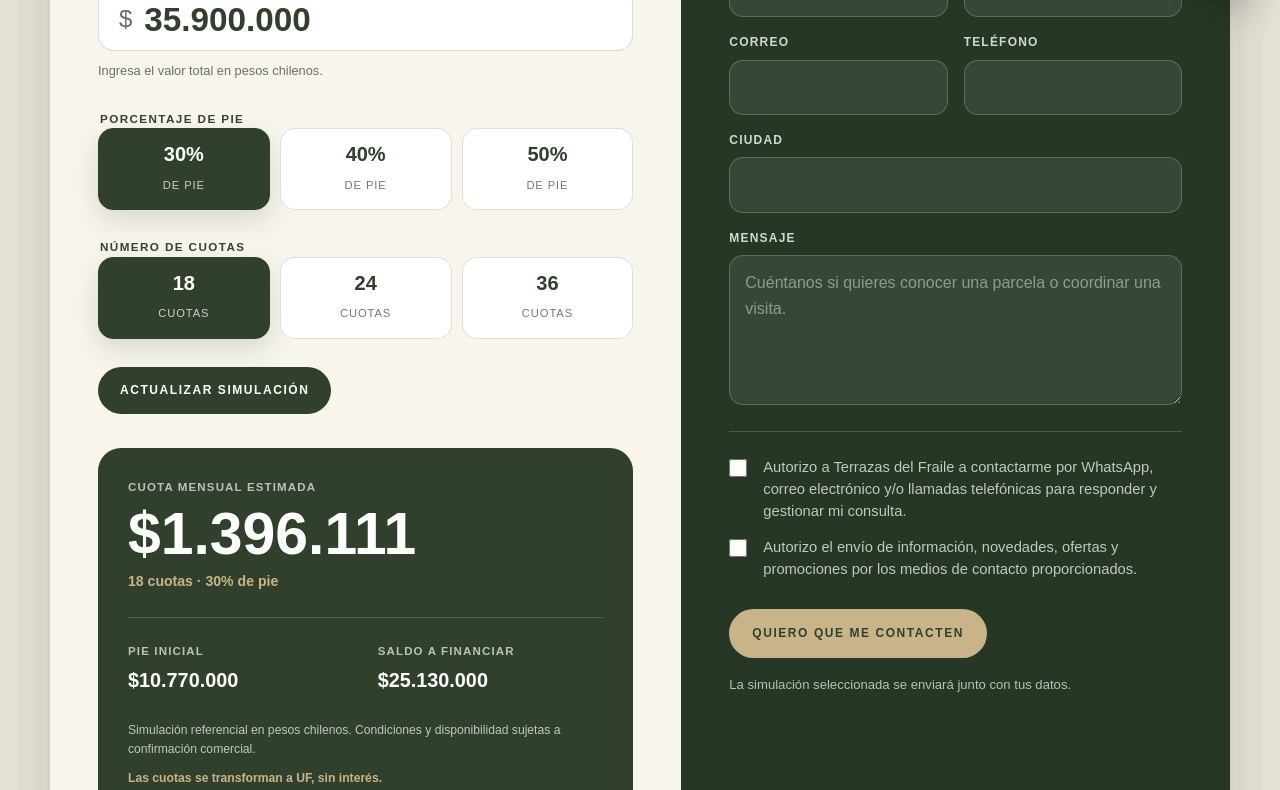
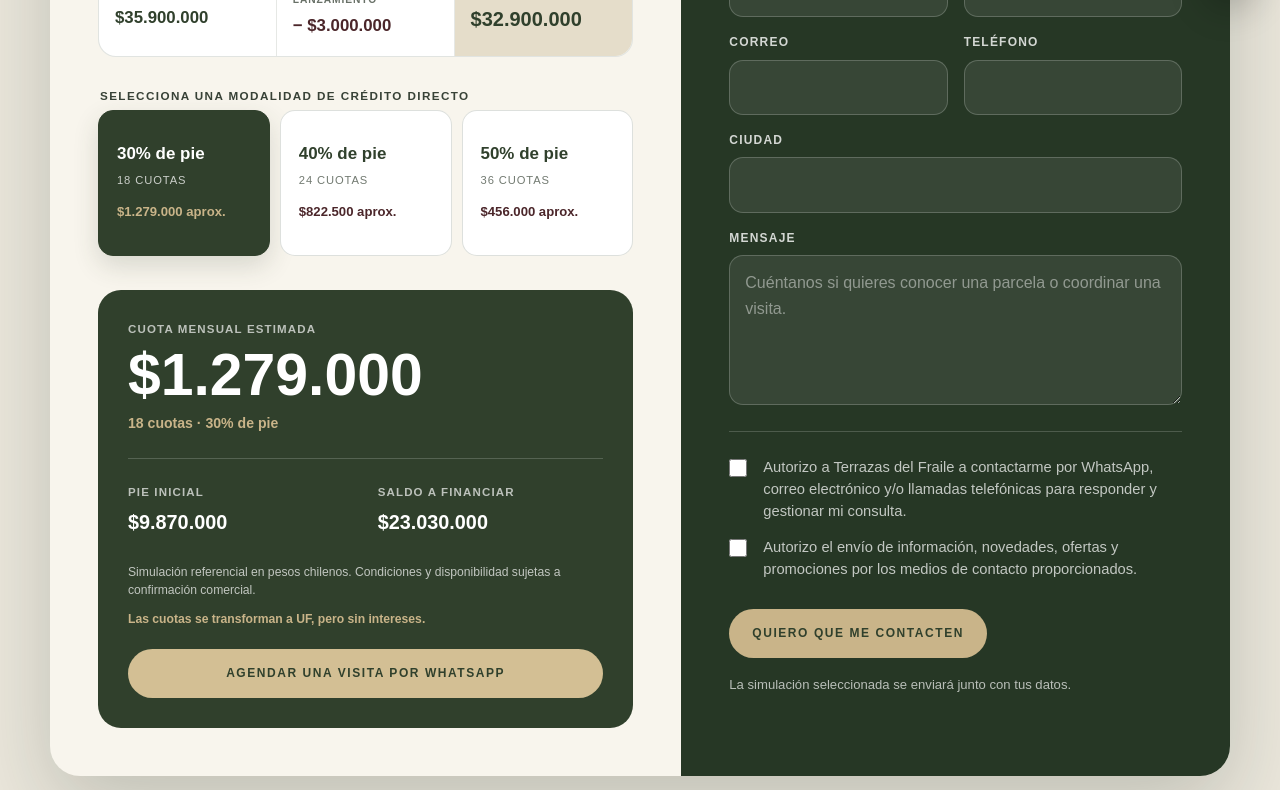
Before and after one commit to aorrego-wq/terrazasdelfraile, a plain HTML site: page simulador-credito-directo.html in a window 1280 px wide. Shown: the part 780-1570 px from the top of the page. Drawn offline with Linux system fonts and the light colour scheme.

Commit message:
up simulador

```diff
--- a/assets/css/styles.css
+++ b/assets/css/styles.css
@@ -489,6 +489,14 @@ h2{font-size:clamp(1.65rem,2.42vw,2.65rem);line-height:1.12}
 .simulator-panel-heading{display:flex;align-items:flex-start;justify-content:space-between;gap:20px;margin-bottom:34px}
 .simulator-panel h2,.simulator-contact-panel h2{font-size:clamp(2.1rem,3.5vw,3.8rem)}
 .simulator-no-interest{flex:0 0 auto;display:inline-flex;align-items:center;min-height:34px;padding:7px 13px;border:1px solid rgba(48,64,44,.18);border-radius:999px;color:var(--forest);font-size:.68rem;font-weight:700;letter-spacing:.12em;text-transform:uppercase}
+.simulator-price-summary{display:grid;grid-template-columns:repeat(3,minmax(0,1fr));margin-bottom:30px;overflow:hidden;border:1px solid rgba(48,64,44,.14);border-radius:18px;background:#fff}
+.simulator-price-summary>div{display:grid;align-content:center;gap:5px;min-height:92px;padding:16px;border-right:1px solid rgba(48,64,44,.12)}
+.simulator-price-summary>div:last-child{border-right:0}
+.simulator-price-summary span{color:#697168;font-size:.64rem;font-weight:700;letter-spacing:.09em;text-transform:uppercase}
+.simulator-price-summary strong{color:var(--forest);font-size:1.05rem;font-variant-numeric:tabular-nums}
+.simulator-price-summary .simulator-price-discount strong{color:var(--wine)}
+.simulator-price-summary .simulator-price-final{background:#e5ddca}
+.simulator-price-summary .simulator-price-final strong{font-size:1.25rem}
 .simulator-form{display:grid;gap:28px}
 .simulator-field,.simulator-fieldset{display:grid;gap:10px;margin:0;padding:0;border:0}
 .simulator-field>label,.simulator-fieldset legend{font-size:.73rem;font-weight:700;letter-spacing:.12em;text-transform:uppercase;color:#384237}
@@ -507,6 +515,12 @@ h2{font-size:clamp(1.65rem,2.42vw,2.65rem);line-height:1.12}
 .simulator-choice input:checked+span{border-color:var(--forest);background:var(--forest);color:#fff;box-shadow:0 10px 26px rgba(48,64,44,.16)}
 .simulator-choice input:checked+span small{color:rgba(255,255,255,.75)}
 .simulator-choice input:focus-visible+span{outline:3px solid rgba(51,92,115,.42);outline-offset:3px}
+.simulator-plan-options{margin-top:4px}
+.simulator-plan-choice span{place-items:start;align-content:center;min-height:146px;padding:18px;text-align:left}
+.simulator-plan-choice strong{font-size:1.06rem}
+.simulator-plan-choice small{margin-top:9px}
+.simulator-plan-choice b{margin-top:14px;color:var(--wine);font-size:.82rem;line-height:1.25;font-variant-numeric:tabular-nums}
+.simulator-plan-choice input:checked+span b{color:var(--sand)}
 .simulator-calculate{justify-self:start;border:0;cursor:pointer}
 .simulator-results{margin-top:34px;padding:30px;border-radius:23px;background:var(--forest);color:#fff}
 .simulator-main-result{display:grid;gap:5px;padding-bottom:24px;border-bottom:1px solid rgba(255,255,255,.18)}
@@ -551,6 +565,11 @@ h2{font-size:clamp(1.65rem,2.42vw,2.65rem);line-height:1.12}
   .simulator-panel,.simulator-contact-panel{padding:30px 24px}
   .simulator-panel-heading{display:grid;margin-bottom:28px}
   .simulator-no-interest{justify-self:start}
+  .simulator-price-summary{grid-template-columns:1fr}
+  .simulator-price-summary>div{min-height:74px;border-right:0;border-bottom:1px solid rgba(48,64,44,.12)}
+  .simulator-price-summary>div:last-child{border-bottom:0}
+  .simulator-plan-options{grid-template-columns:1fr}
+  .simulator-plan-choice span{min-height:0;padding:18px}
   .simulator-results{padding:24px 20px}
   .simulator-main-result strong{font-size:clamp(2rem,9.8vw,3.5rem)}
   .simulator-contact-form .form-grid{grid-template-columns:1fr}
@@ -562,6 +581,9 @@ h2{font-size:clamp(1.65rem,2.42vw,2.65rem);line-height:1.12}
   .simulator-choice span{min-height:74px;padding:10px 5px}
   .simulator-choice strong{font-size:1.08rem}
   .simulator-choice small{font-size:.6rem}
+  .simulator-plan-choice span{min-height:0;padding:16px}
+  .simulator-plan-choice strong{font-size:1.08rem}
+  .simulator-plan-choice small{font-size:.66rem}
   .simulator-result-grid{grid-template-columns:1fr;gap:15px}
   .simulator-whatsapp{padding-inline:14px;font-size:.68rem;letter-spacing:.09em}
 }
--- a/assets/js/main.js
+++ b/assets/js/main.js
@@ -118,48 +118,31 @@ document.querySelectorAll('form.contact-form').forEach(form=>{
   if(!root) return;
 
   const form=root.querySelector('[data-simulator-form]');
-  const amountInput=root.querySelector('[data-sim-amount]');
   const monthlyOutput=root.querySelector('[data-result-monthly]');
   const planOutput=root.querySelector('[data-result-plan]');
   const downOutput=root.querySelector('[data-result-down]');
   const balanceOutput=root.querySelector('[data-result-balance]');
   const summaryInput=root.querySelector('[data-simulation-summary]');
   const whatsapp=root.querySelector('[data-visit-whatsapp]');
-  if(!form||!amountInput||!monthlyOutput||!planOutput||!downOutput||!balanceOutput) return;
+  if(!form||!monthlyOutput||!planOutput||!downOutput||!balanceOutput) return;
 
-  const numberFormat=new Intl.NumberFormat('es-CL',{maximumFractionDigits:0});
   const currencyFormat=new Intl.NumberFormat('es-CL',{
     style:'currency',
     currency:'CLP',
     maximumFractionDigits:0
   });
-  const parseAmount=value=>Number(String(value).replace(/\D/g,''))||0;
   const formatCurrency=value=>currencyFormat.format(Math.round(value)).replace('CLP','$').replace(/\s/g,'');
-
-  const setUnavailable=()=>{
-    amountInput.setAttribute('aria-invalid','true');
-    monthlyOutput.textContent='—';
-    planOutput.textContent='Ingresa un monto desde $1.000.000';
-    downOutput.textContent='—';
-    balanceOutput.textContent='—';
-    if(summaryInput) summaryInput.value='Simulacion pendiente: monto no valido';
-    if(whatsapp) whatsapp.setAttribute('aria-disabled','true');
-  };
+  const finalPrice=32900000;
 
   const calculate=()=>{
-    const amount=parseAmount(amountInput.value);
-    const downPercent=Number(form.querySelector('input[name="sim-pie"]:checked')?.value||30);
-    const installments=Number(form.querySelector('input[name="sim-cuotas"]:checked')?.value||18);
-    if(amount<1000000){
-      setUnavailable();
-      return;
-    }
-
-    amountInput.removeAttribute('aria-invalid');
-    const downPayment=Math.round(amount*downPercent/100);
-    const balance=amount-downPayment;
-    const monthly=Math.round(balance/installments);
-    const formattedAmount=formatCurrency(amount);
+    const selected=form.querySelector('input[name="sim-plan"]:checked');
+    if(!selected) return;
+    const downPercent=Number(selected.value);
+    const installments=Number(selected.dataset.installments);
+    const downPayment=Number(selected.dataset.down);
+    const balance=Number(selected.dataset.balance);
+    const monthly=Number(selected.dataset.monthly);
+    const formattedAmount=formatCurrency(finalPrice);
     const formattedDown=formatCurrency(downPayment);
     const formattedBalance=formatCurrency(balance);
     const formattedMonthly=formatCurrency(monthly);
@@ -169,24 +152,14 @@ document.querySelectorAll('form.contact-form').forEach(form=>{
     downOutput.textContent=formattedDown;
     balanceOutput.textContent=formattedBalance;
 
-    const summary=`Monto: ${formattedAmount}; Pie: ${downPercent}% (${formattedDown}); Cuotas: ${installments}; Saldo: ${formattedBalance}; Cuota estimada: ${formattedMonthly}`;
+    const summary=`Precio normal: $35.900.000; Descuento de lanzamiento: $3.000.000; Precio final: ${formattedAmount}; Pie: ${downPercent}% (${formattedDown}); Saldo: ${formattedBalance}; Cuotas: ${installments}; Cuota estimada: ${formattedMonthly}`;
     if(summaryInput) summaryInput.value=summary;
     if(whatsapp){
-      const message=`Hola, quiero agendar una visita a Terrazas del Fraile. Simulé un monto de ${formattedAmount}, con ${downPercent}% de pie y ${installments} cuotas. La cuota estimada es ${formattedMonthly}.`;
+      const message=`Hola, quiero agendar una visita a Terrazas del Fraile. Me interesa la modalidad de ${downPercent}% de pie (${formattedDown}) y ${installments} cuotas aproximadas de ${formattedMonthly}, para el precio final de ${formattedAmount}.`;
       whatsapp.href=`https://wa.me/56978893044?text=${encodeURIComponent(message)}`;
-      whatsapp.removeAttribute('aria-disabled');
     }
   };
 
-  amountInput.addEventListener('input',()=>{
-    const amount=parseAmount(amountInput.value);
-    amountInput.value=amount?numberFormat.format(amount):'';
-    calculate();
-  });
   form.addEventListener('change',calculate);
-  form.addEventListener('submit',event=>{
-    event.preventDefault();
-    calculate();
-  });
   calculate();
 })();
--- a/simulador-credito-directo.html
+++ b/simulador-credito-directo.html
@@ -18,7 +18,7 @@ j=d.createElement(s),dl=l!='dataLayer'?'&l='+l:'';j.async=true;j.src=
 <meta content="website" property="og:type"/>
 <meta content="assets/logos/logo-header.png" property="og:image"/>
 <link href="assets/logos/isotipo.png" rel="icon"/>
-<link href="assets/css/styles.css?v=20260823-final" rel="stylesheet"/>
+<link href="assets/css/styles.css?v=20260823-v3" rel="stylesheet"/>
 <script type="application/ld+json">{"@context":"https://schema.org","@type":"RealEstateAgent","name":"Terrazas del Fraile","url":"https://terrazasdelfraile.cl"}</script>
 <!-- Meta Pixel Code -->
 <script>
@@ -77,7 +77,7 @@ height="0" width="0" style="display:none;visibility:hidden"></iframe></noscript>
 <div class="container">
 <div class="eyebrow">Crédito directo</div>
 <h1>Simula tu plan de pago.</h1>
-<p class="lead">Define el monto, el porcentaje de pie y el número de cuotas para obtener una estimación inmediata.</p>
+<p class="lead">Todas las parcelas tienen un precio final de $32.900.000. Elige una modalidad para conocer el pie, el saldo y la cuota aproximada.</p>
 </div>
 </section>
 
@@ -88,54 +88,40 @@ height="0" width="0" style="display:none;visibility:hidden"></iframe></noscript>
 <div class="simulator-panel-heading">
 <div>
 <div class="eyebrow">Tu simulación</div>
-<h2 id="simulator-title">Configura una alternativa.</h2>
+<h2 id="simulator-title">Elige tu modalidad.</h2>
 </div>
 <span class="simulator-no-interest">Sin interés</span>
 </div>
 
-<form class="simulator-form" data-simulator-form>
-<div class="simulator-field simulator-amount-field">
-<label for="simulator-amount">Monto a simular</label>
-<div class="simulator-currency-input">
-<span aria-hidden="true">$</span>
-<input aria-describedby="amount-help" autocomplete="off" data-sim-amount id="simulator-amount" inputmode="numeric" name="monto_simulado" value="35.900.000"/>
-</div>
-<small id="amount-help">Ingresa el valor total en pesos chilenos.</small>
+<div aria-label="Precio de lanzamiento de las parcelas" class="simulator-price-summary">
+<div><span>Precio normal</span><strong>$35.900.000</strong></div>
+<div class="simulator-price-discount"><span>Descuento de lanzamiento</span><strong>− $3.000.000</strong></div>
+<div class="simulator-price-final"><span>Precio final</span><strong>$32.900.000</strong></div>
 </div>
 
+<form class="simulator-form" data-simulator-form>
 <fieldset class="simulator-fieldset">
-<legend>Porcentaje de pie</legend>
-<div class="simulator-options">
-<label class="simulator-choice"><input checked name="sim-pie" type="radio" value="30"/><span><strong>30%</strong><small>de pie</small></span></label>
-<label class="simulator-choice"><input name="sim-pie" type="radio" value="40"/><span><strong>40%</strong><small>de pie</small></span></label>
-<label class="simulator-choice"><input name="sim-pie" type="radio" value="50"/><span><strong>50%</strong><small>de pie</small></span></label>
+<legend>Selecciona una modalidad de crédito directo</legend>
+<div class="simulator-options simulator-plan-options">
+<label class="simulator-choice simulator-plan-choice"><input checked data-balance="23030000" data-down="9870000" data-installments="18" data-monthly="1279000" name="sim-plan" type="radio" value="30"/><span><strong>30% de pie</strong><small>18 cuotas</small><b>$1.279.000 aprox.</b></span></label>
+<label class="simulator-choice simulator-plan-choice"><input data-balance="19740000" data-down="13160000" data-installments="24" data-monthly="822500" name="sim-plan" type="radio" value="40"/><span><strong>40% de pie</strong><small>24 cuotas</small><b>$822.500 aprox.</b></span></label>
+<label class="simulator-choice simulator-plan-choice"><input data-balance="16450000" data-down="16450000" data-installments="36" data-monthly="456000" name="sim-plan" type="radio" value="50"/><span><strong>50% de pie</strong><small>36 cuotas</small><b>$456.000 aprox.</b></span></label>
 </div>
 </fieldset>
-
-<fieldset class="simulator-fieldset">
-<legend>Número de cuotas</legend>
-<div class="simulator-options">
-<label class="simulator-choice"><input checked name="sim-cuotas" type="radio" value="18"/><span><strong>18</strong><small>cuotas</small></span></label>
-<label class="simulator-choice"><input name="sim-cuotas" type="radio" value="24"/><span><strong>24</strong><small>cuotas</small></span></label>
-<label class="simulator-choice"><input name="sim-cuotas" type="radio" value="36"/><span><strong>36</strong><small>cuotas</small></span></label>
-</div>
-</fieldset>
-
-<button class="btn btn-dark simulator-calculate" type="submit">Actualizar simulación</button>
 </form>
 
 <div aria-live="polite" class="simulator-results">
 <div class="simulator-main-result">
 <span>Cuota mensual estimada</span>
-<strong data-result-monthly>$1.396.111</strong>
+<strong data-result-monthly>$1.279.000</strong>
 <small data-result-plan>18 cuotas · 30% de pie</small>
 </div>
 <div class="simulator-result-grid">
-<div><span>Pie inicial</span><strong data-result-down>$10.770.000</strong></div>
-<div><span>Saldo a financiar</span><strong data-result-balance>$25.130.000</strong></div>
+<div><span>Pie inicial</span><strong data-result-down>$9.870.000</strong></div>
+<div><span>Saldo a financiar</span><strong data-result-balance>$23.030.000</strong></div>
 </div>
 <p class="simulator-disclaimer">Simulación referencial en pesos chilenos. Condiciones y disponibilidad sujetas a confirmación comercial.</p>
-<p class="simulator-disclaimer simulator-uf-disclaimer">Las cuotas se transforman a UF, sin interés.</p>
+<p class="simulator-disclaimer simulator-uf-disclaimer">Las cuotas se transforman a UF, pero sin intereses.</p>
 <a class="btn btn-whatsapp simulator-whatsapp" data-visit-whatsapp href="https://wa.me/56978893044?text=Hola%2C%20quiero%20agendar%20una%20visita%20a%20Terrazas%20del%20Fraile" rel="noopener" target="_blank">Agendar una visita por WhatsApp</a>
 </div>
 </section>
@@ -147,11 +133,11 @@ height="0" width="0" style="display:none;visibility:hidden"></iframe></noscript>
 <input autocomplete="off" class="hp-field" name="_honey" tabindex="-1" type="text"/>
 <input name="_subject" type="hidden" value="Nueva simulación de crédito directo — Terrazas del Fraile"/>
 <input name="_template" type="hidden" value="table"/>
-<input name="_cc" type="hidden" value="contacto@parcelasconrio.cl,contacto@terrazasdelfraile.cl"/>
+<input name="_cc" type="hidden" value="contacto@parcelasconrio.cl,contacto@terrazasdelfraile.cl,info@terrazasdelfraile.cl"/>
 <input name="_captcha" type="hidden" value="false"/>
 <input name="_next" type="hidden" value="https://terrazasdelfraile.cl/gracias"/>
 <input name="interes" type="hidden" value="Simulador de crédito directo"/>
-<input data-simulation-summary name="simulacion" type="hidden" value="Monto: $35.900.000; Pie: 30%; Cuotas: 18; Cuota estimada: $1.396.111"/>
+<input data-simulation-summary name="simulacion" type="hidden" value="Precio final: $32.900.000; Pie: 30% ($9.870.000); Saldo: $23.030.000; Cuotas: 18; Cuota estimada: $1.279.000"/>
 <div class="form-grid">
 <div class="field"><label for="sim-name">Nombre</label><input autocomplete="given-name" id="sim-name" maxlength="80" name="nombre" required=""/></div>
 <div class="field"><label for="sim-lastname">Apellido</label><input autocomplete="family-name" id="sim-lastname" maxlength="80" name="apellido" required=""/></div>
@@ -226,6 +212,6 @@ height="0" width="0" style="display:none;visibility:hidden"></iframe></noscript>
 </footer>
 <a aria-label="Abrir conversación por WhatsApp" class="whatsapp" href="https://wa.me/56978893044?text=Hola%2C%20quiero%20informaci%C3%B3n%20sobre%20Terrazas%20del%20Fraile" rel="noopener" target="_blank"><img alt="" src="assets/icons/whatsapp.svg"/></a>
 <script src="assets/js/config.js"></script>
-<script src="assets/js/main.js?v=20260823-final"></script>
+<script src="assets/js/main.js?v=20260823-v3"></script>
 </body>
 </html>
```
Also changed, not shown: bosque-nativo.html (+3 -3 lines), centro-de-ski.html (+3 -3 lines), contacto.html (+3 -3 lines), el-proyecto.html (+3 -3 lines), gracias.html (+2 -2 lines), index.html (+3 -3 lines), marina-lago-frio.html (+3 -3 lines), masterplan.html (+3 -3 lines), patagonia.html (+3 -3 lines).
